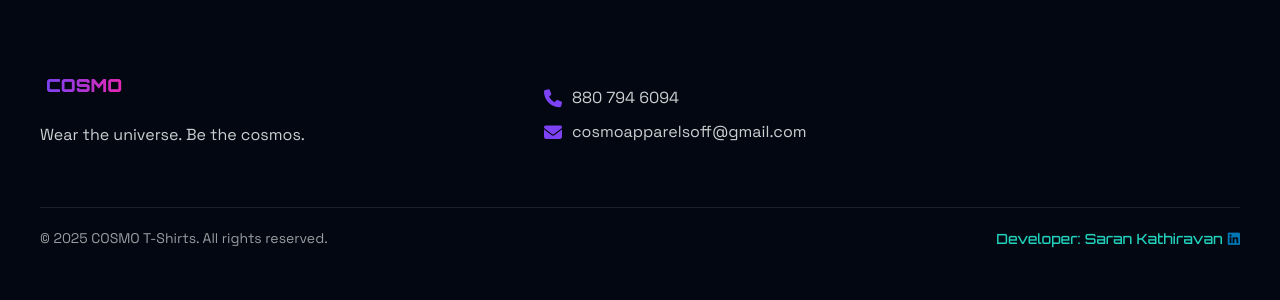
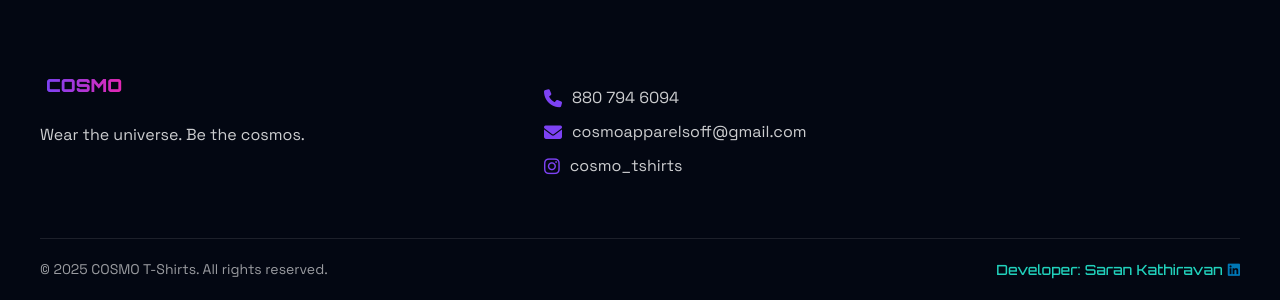
Before and after one commit to sarankathiravan/cosmotesting, a plain HTML site: page index.html in a window 1280 px wide. Shown: the part 4408-4708 px from the top of the page. Before the commit the page ends 4677 px from the top, so only its background shows below. Drawn offline with nearby package versions, Linux system fonts and the light colour scheme; animation ran at ten frames a second; files whose address does not match are found by name; a web font is replaced by a local one.

Commit message:
index.html

```diff
--- a/index.html
+++ b/index.html
@@ -408,6 +408,10 @@
                     <i class="fas fa-envelope"></i>
                     <span>cosmoapparelsoff@gmail.com</span>
                 </div>
+                <div class="contact-item">
+                    <i class="fab fa-instagram"></i>
+                    <a href="https://www.instagram.com/_cosmo.co?igsh=Z3doaXlieDI1MGJ0" target="_blank">cosmo_tshirts</a>
+                </div>
             </div>
         </div>
         <div class="footer-bottom">
```
